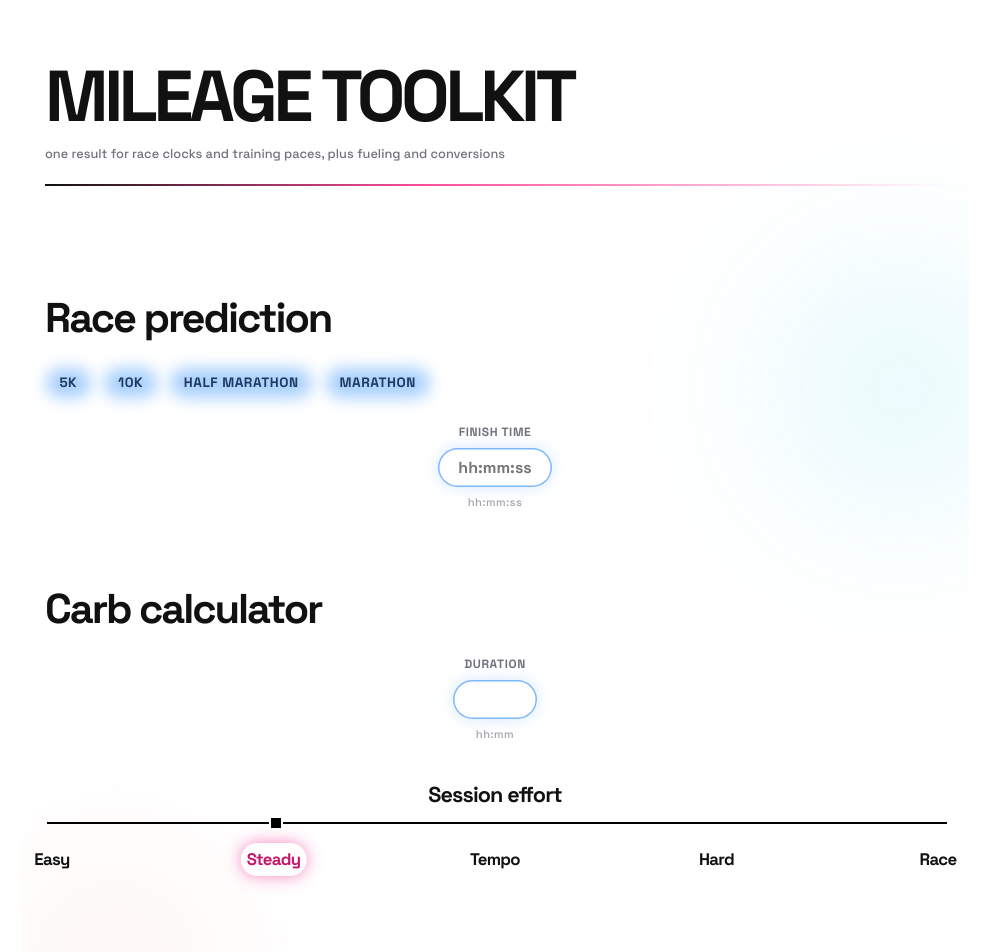
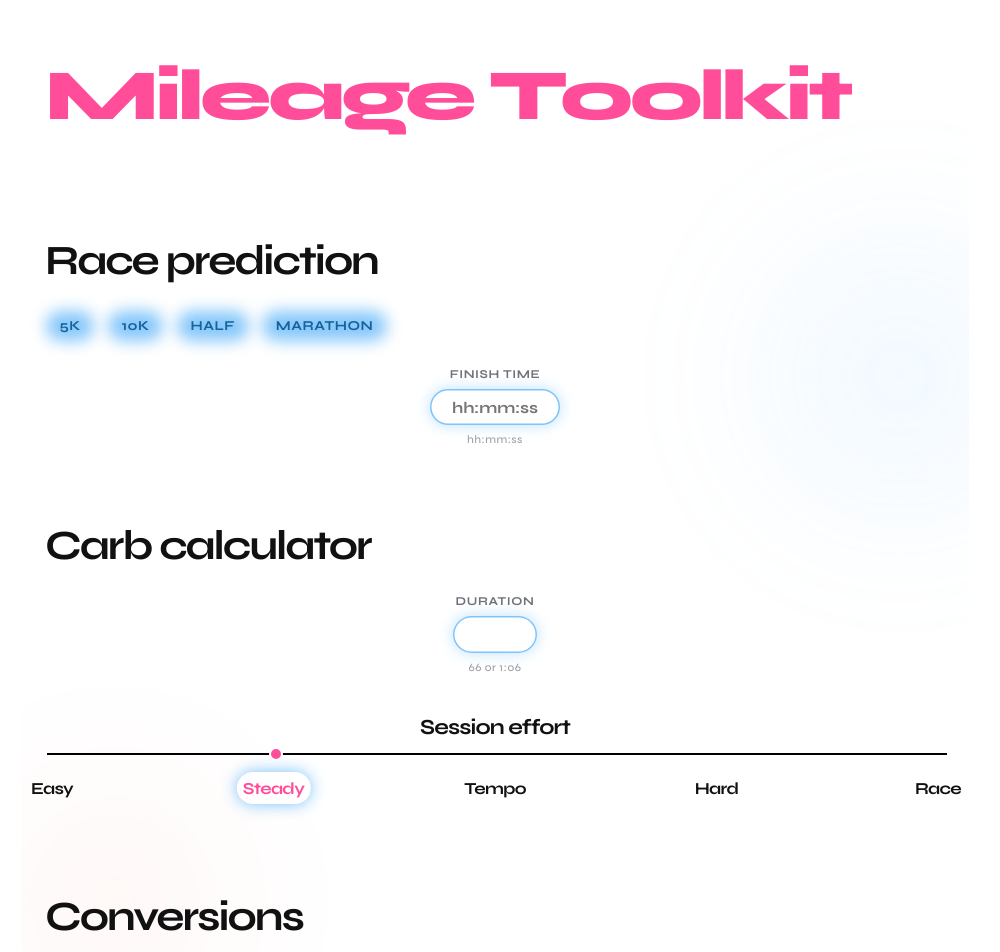
Before and after one commit to ariel-lago/mileagetoolkit, a Next.js app: page / in a window 1280 px wide. Shown: the top 952 px of the page, without its empty margins (145-1145 px from the left). Built offline with nearby package versions, Linux system fonts and the light colour scheme.

Commit message:
cooler font

```diff
--- a/src/app/components/CarbPanel.tsx
+++ b/src/app/components/CarbPanel.tsx
@@ -25,7 +25,7 @@ export function CarbPanel(): React.JSX.Element {
 
 		const parsedDuration = parseDurationField(duration);
 		if (!parsedDuration) {
-			return { ok: false as const, error: "Duration looks like 1:30 or 90 minutes." };
+			return { ok: false as const, error: "Use minutes, like 66, or a time like 1:06." };
 		}
 
 		const effortDurationMinutes = parsedDuration.hours * 60 + parsedDuration.minutes;
@@ -58,7 +58,7 @@ export function CarbPanel(): React.JSX.Element {
 						onFocus={(event) => event.currentTarget.select()}
 						{...fieldLook(duration)}
 					/>
-					<span className="clockHint">hh:mm</span>
+					<span className="clockHint">66 or 1:06</span>
 				</label>
 			</div>
 
--- a/src/app/components/RacePanel.tsx
+++ b/src/app/components/RacePanel.tsx
@@ -8,7 +8,7 @@ import { LedTime } from "./LedTime";
 const raceDistanceOptions = [
 	{ label: "5K", value: "5k" },
 	{ label: "10K", value: "10k" },
-	{ label: "Half marathon", value: "half" },
+	{ label: "Half", value: "half" },
 	{ label: "Marathon", value: "marathon" }
 ];
 
@@ -17,7 +17,8 @@ export function RacePanel(): React.JSX.Element {
 	const [finishTime, setFinishTime] = useState("");
 
 	const raceTool = useMemo(() => {
-		const clock = readRaceClock(finishTime);
+		const longRace = selectedRaceDistance === "half" || selectedRaceDistance === "marathon";
+		const clock = readRaceClock(finishTime, longRace);
 		const digitsOnly = !finishTime.includes(":") && finishTime.replace(/\D/g, "").length < 5;
 		if (clock.status === "empty" || digitsOnly) {
 			return { ok: false as const };
@@ -41,8 +42,6 @@ export function RacePanel(): React.JSX.Element {
 
 		return {
 			ok: true as const,
-			knownDistanceKm,
-			knownTimeSeconds: totalSeconds,
 			predictions,
 			paces
 		};
@@ -91,15 +90,12 @@ export function RacePanel(): React.JSX.Element {
 				<p className="toolError">{raceTool.error}</p>
 			) : raceTool.ok ? (
 				<div className="scoreboard">
-					<p className="scoreboardMeta">
-						{raceTool.knownDistanceKm} km in {formatDuration(raceTool.knownTimeSeconds)}
-					</p>
 					<div className="clocks">
 						{(
 							[
 								["5K", raceTool.predictions.fiveK],
 								["10K", raceTool.predictions.tenK],
-								["Half marathon", raceTool.predictions.halfMarathon],
+								["Half", raceTool.predictions.halfMarathon],
 								["Marathon", raceTool.predictions.marathon]
 							] as const
 						).map(([label, prediction]) => {
--- a/src/app/components/fields.ts
+++ b/src/app/components/fields.ts
@@ -90,7 +90,7 @@ export function clockDisplay(digits: string): string {
 	return `${padded.slice(0, 2)}:${padded.slice(2, 4)}:${padded.slice(4, 6)}`;
 }
 
-function clockParts(raw: string): [number, number, number] | null {
+function clockParts(raw: string, hoursAndMinutes: boolean): [number, number, number] | null {
 	const cleaned = raw.trim().replace(/[^\d:]/g, "");
 	if (!cleaned) {
 		return null;
@@ -107,21 +107,27 @@ function clockParts(raw: string): [number, number, number] | null {
 		return [Number(digits.slice(0, -4)), Number(digits.slice(-4, -2)), Number(digits.slice(-2))];
 	}
 
-	const groups = cleaned.split(":").slice(0, 3).map((part) => part.slice(0, 2));
-	if (groups.length === 1) {
-		return [0, Number(groups[0] || "0"), 0];
+	const groups = cleaned.split(":").slice(0, 3);
+	const lastGroup = groups[groups.length - 1] ?? "";
+	if (groups.some((part) => part.length === 0) || lastGroup.length < 2) {
+		return null;
+	}
+
+	const nums = groups.map((part) => Number(part.slice(0, 2)));
+	if (groups.length === 2 && hoursAndMinutes) {
+		return [nums[0], nums[1], 0];
 	}
 	if (groups.length === 2) {
-		return [0, Number(groups[0] || "0"), Number(groups[1] || "0")];
+		return [0, nums[0], nums[1]];
 	}
-	return [Number(groups[0] || "0"), Number(groups[1] || "0"), Number(groups[2] || "0")];
+	return [nums[0], nums[1] ?? 0, nums[2] ?? 0];
 }
 
-export function readRaceClock(raw: string):
+export function readRaceClock(raw: string, hoursAndMinutes = false):
 	| { status: "empty"; display: string }
 	| { status: "invalid"; error: string; display: string }
 	| { status: "ok"; totalSeconds: number; display: string } {
-	const parts = clockParts(raw);
+	const parts = clockParts(raw, hoursAndMinutes);
 	if (!parts) {
 		return { status: "empty", display: "00:00:00" };
 	}
@@ -159,24 +165,15 @@ export function parseDurationField(value: string): { hours: number; minutes: num
 		return { hours, minutes };
 	}
 
-	const digits = trimmed.replace(/\D/g, "");
-	if (!digits) {
+	const minutesTotal = Number(trimmed);
+	if (!Number.isFinite(minutesTotal) || minutesTotal < 0) {
 		return null;
 	}
-	if (digits.length <= 2) {
-		const minutes = Number(digits);
-		if (minutes >= 60) {
-			return null;
-		}
-		return { hours: 0, minutes };
-	}
 
-	const minutes = Number(digits.slice(-2));
-	const hours = Number(digits.slice(0, -2));
-	if (minutes >= 60) {
-		return null;
-	}
-	return { hours, minutes };
+	return {
+		hours: Math.floor(minutesTotal / 60),
+		minutes: minutesTotal % 60
+	};
 }
 
 export function parsePaceField(value: string): number {
--- a/src/app/globals.css
+++ b/src/app/globals.css
@@ -57,7 +57,7 @@ body {
 	width: 350px;
 	height: 350px;
 	border-radius: 50%;
-	background: radial-gradient(circle, rgba(34,211,238,0.4) 0%, rgba(255,255,255,0) 70%);
+	background: radial-gradient(circle, rgba(112, 190, 250, 0.4) 0%, rgba(255,255,255,0) 70%);
 	filter: blur(60px);
 	z-index: 0;
 	pointer-events: none;
@@ -91,28 +91,12 @@ body {
 .heroTitle {
 	font-family: var(--font-sans), sans-serif;
 	font-size: 4.5rem;
-	font-weight: 700;
+	font-weight: 800;
 	line-height: 0.9;
-	letter-spacing: -0.06em;
-	text-transform: uppercase;
-	margin: 0 0 1rem;
-	color: #111111;
-}
-
-.hero::after {
-	content: "";
-	display: block;
-	height: 2px;
-	margin-top: 1.4rem;
-	background: linear-gradient(90deg, #111111 0%, #ff4d9a 42%, rgba(147, 197, 253, 0) 100%);
-}
-
-.hero p {
-	font-family: var(--font-sans), sans-serif;
-	font-size: 0.8rem;
-	color: #71717a;
+	letter-spacing: -0.05em;
+	text-transform: none;
 	margin: 0;
-	text-transform: lowercase;
+	color: #ff4d9a;
 }
 
 /* --- SECCIONES FLOTANTES (EFECTO SUBIDA AL CARGAR) --- */
@@ -209,7 +193,7 @@ label {
 	letter-spacing: 0.04em;
 	text-align: center;
 	text-transform: uppercase;
-	color: #1e3a5f;
+	color: #16629c;
 	background: transparent;
 	border: none;
 	border-radius: 999px;
@@ -224,7 +208,7 @@ label {
 	position: absolute;
 	inset: 0.15rem 0.05rem;
 	border-radius: 999px;
-	background: rgba(147, 197, 253, 0.8);
+	background: rgba(112, 190, 250, 0.85);
 	filter: blur(8px);
 	z-index: -1;
 }
@@ -234,7 +218,7 @@ label {
 }
 
 .distanceButtons button:hover:not(.active)::before {
-	background: rgba(96, 165, 250, 0.9);
+	background: rgba(112, 190, 250, 0.95);
 }
 
 .distanceButtons button.active {
@@ -262,18 +246,18 @@ input[type="number"] {
 	font-family: var(--font-sans), sans-serif;
 	font-weight: 700;
 	color: #000000;
-	box-shadow: inset 0 0 0 1.5px rgba(96, 165, 250, 0.8), 0 0 14px 1px rgba(147, 197, 253, 0.35);
+	box-shadow: inset 0 0 0 1.5px rgba(112, 190, 250, 0.9), 0 0 14px 1px rgba(112, 190, 250, 0.4);
 	transition: transform 0.25s cubic-bezier(0.16, 1, 0.3, 1), background 0.25s ease, box-shadow 0.25s ease;
 }
 
 input:not([data-filled="true"]):focus {
-	box-shadow: inset 0 0 0 2px rgba(59, 130, 246, 0.95), 0 0 16px 3px rgba(147, 197, 253, 0.45);
+	box-shadow: inset 0 0 0 2px rgba(112, 190, 250, 0.95), 0 0 16px 3px rgba(112, 190, 250, 0.5);
 }
 
 input[data-filled="true"] {
 	min-width: 0;
 	box-shadow: none;
-	background: radial-gradient(ellipse 92% 78% at center, rgba(186, 230, 253, 0.95) 0%, rgba(186, 230, 253, 0.4) 58%, rgba(186, 230, 253, 0) 80%);
+	background: radial-gradient(ellipse 92% 78% at center, rgba(112, 190, 250, 0.62) 0%, rgba(112, 190, 250, 0.28) 58%, rgba(112, 190, 250, 0) 80%);
 }
 
 input:focus {
@@ -282,7 +266,7 @@ input:focus {
 }
 
 input[data-filled="true"]:focus {
-	background: radial-gradient(ellipse 92% 78% at center, rgba(147, 197, 253, 0.98) 0%, rgba(147, 197, 253, 0.45) 58%, rgba(147, 197, 253, 0) 82%);
+	background: radial-gradient(ellipse 92% 78% at center, rgba(112, 190, 250, 0.78) 0%, rgba(112, 190, 250, 0.34) 58%, rgba(112, 190, 250, 0) 82%);
 }
 
 /* Control deslizante suave */
@@ -310,10 +294,20 @@ input[type="range"]::-webkit-slider-thumb {
 	-webkit-appearance: none;
 	width: 14px;
 	height: 14px;
-	background: #000000;
+	background: #ff4d9a;
 	border: 2px solid #ffffff;
+	border-radius: 999px;
 	cursor: pointer;
 	transition: transform 0.2s cubic-bezier(0.16, 1, 0.3, 1);
+}
+
+input[type="range"]::-moz-range-thumb {
+	width: 14px;
+	height: 14px;
+	background: #ff4d9a;
+	border: 2px solid #ffffff;
+	border-radius: 999px;
+	cursor: pointer;
 }
 
 input[type="range"]::-webkit-slider-thumb:hover {
@@ -345,9 +339,9 @@ input[type="range"]::-webkit-slider-thumb:hover {
 }
 
 .ticks button.active {
-	color: #c2176a;
+	color: #ff4d9a;
 	font-weight: 700;
-	box-shadow: 0 0 16px rgba(244, 114, 182, 0.85);
+	box-shadow: 0 0 16px rgba(112, 190, 250, 0.95);
 }
 
 /* --- TARJETAS SALIDA FLOTANTES --- */
@@ -416,16 +410,6 @@ input[type="range"]::-webkit-slider-thumb:hover {
 	margin-top: 2rem;
 	padding: 0;
 	background: transparent;
-}
-
-.scoreboardMeta {
-	margin: 0 0 1.25rem;
-	text-align: center;
-	font-family: var(--font-sans), sans-serif;
-	font-size: 0.75rem;
-	letter-spacing: 0.08em;
-	text-transform: uppercase;
-	color: #71717a;
 }
 
 .clocks {
@@ -692,7 +676,7 @@ input.clockInputField {
 	padding: 0.7rem 1rem;
 	font-family: var(--font-sans), sans-serif;
 	font-size: 0.75rem;
-	color: #1e3a5f;
+	color: #16629c;
 	background: transparent;
 	border-radius: 999px;
 	text-transform: uppercase;
@@ -704,7 +688,7 @@ input.clockInputField {
 	position: absolute;
 	inset: 0;
 	border-radius: 999px;
-	background: rgba(147, 197, 253, 0.65);
+	background: rgba(112, 190, 250, 0.7);
 	filter: blur(14px);
 	z-index: -1;
 }
--- a/src/app/layout.tsx
+++ b/src/app/layout.tsx
@@ -1,11 +1,11 @@
 import type { Metadata } from "next";
-import { Space_Grotesk } from "next/font/google";
+import { Syne } from "next/font/google";
 import type { ReactNode } from "react";
 import "./globals.css";
 
-const grotesk = Space_Grotesk({
+const syne = Syne({
 	subsets: ["latin"],
-	weight: ["500", "600", "700"],
+	weight: ["500", "600", "700", "800"],
 	variable: "--font-sans"
 });
 
@@ -16,7 +16,7 @@ export const metadata: Metadata = {
 
 export default function RootLayout({ children }: { children: ReactNode }): React.JSX.Element {
 	return (
-		<html lang="en" className={grotesk.variable}>
+		<html lang="en" className={syne.variable}>
 			<body>{children}</body>
 		</html>
 	);
--- a/src/app/page.tsx
+++ b/src/app/page.tsx
@@ -9,7 +9,6 @@ export default function Home(): React.JSX.Element {
 		<main className="shell">
 			<section className="hero">
 				<h1 className="heroTitle">Mileage Toolkit</h1>
-				<p>one result for race clocks and training paces, plus fueling and conversions</p>
 			</section>
 			<RacePanel />
 			<CarbPanel />
--- a/src/app/utils/paces.ts
+++ b/src/app/utils/paces.ts
@@ -98,13 +98,17 @@ export function calculateTrainingPaces(
 		interval
 	];
 
-	const zones: TrainingPaceZone[] = zoneInputs.map((zone) => ({
-		name: zone.name,
-		secondsPerKmLow: zone.low,
-		secondsPerKmHigh: zone.high,
-		labelPerKm: formatPaceRangePerKm(zone.low, zone.high),
-		labelPerMile: formatPaceRangePerMile(zone.low, zone.high)
-	}));
+	const zones: TrainingPaceZone[] = zoneInputs.map((zone) => {
+		const low = Math.max(1, Math.min(zone.low, zone.high));
+		const high = Math.max(low, zone.low, zone.high);
+		return {
+			name: zone.name,
+			secondsPerKmLow: low,
+			secondsPerKmHigh: high,
+			labelPerKm: formatPaceRangePerKm(low, high),
+			labelPerMile: formatPaceRangePerMile(low, high)
+		};
+	});
 
 	return {
 		basePaceSecondsPerKm,
```
